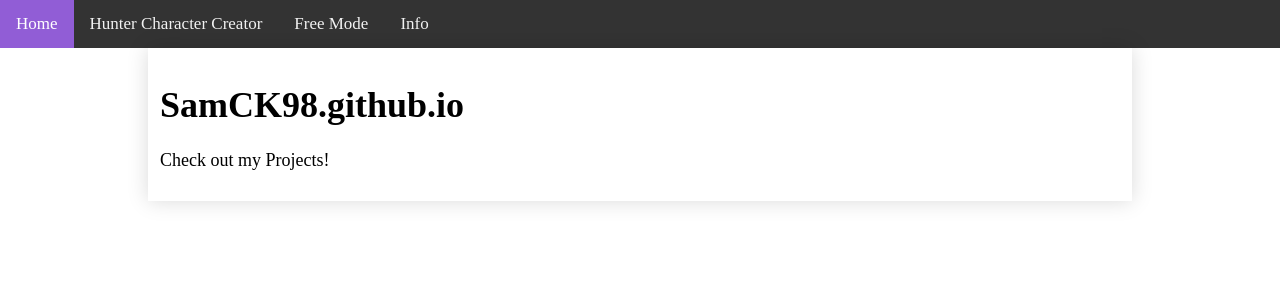
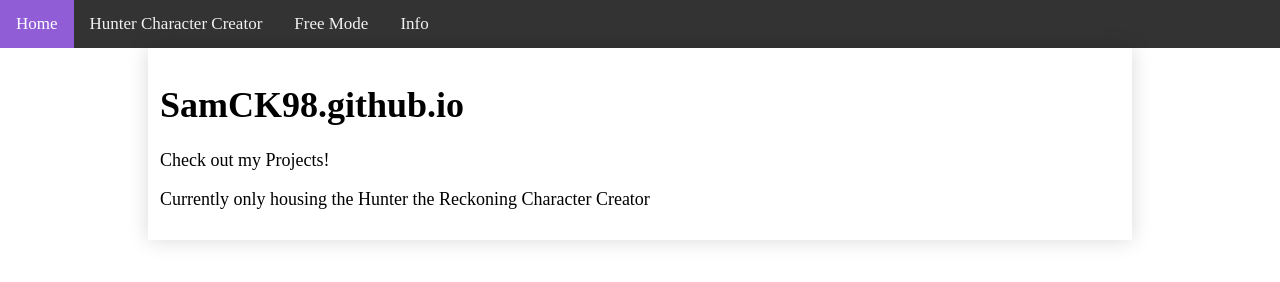
Before and after one commit to Salemslots/Salemslots.github.io, a website: page index.html in a window 1280 px wide. Drawn offline with Linux system fonts and the light colour scheme.

Commit message:
added a little to the index

```diff
--- a/index.html
+++ b/index.html
@@ -24,10 +24,7 @@
 
     <p>Check out my Projects!</p>
 
-
-
-
-
+    <p>Currently only housing the Hunter the Reckoning Character Creator</p>
 </div>
 </body>
 </html>
```
